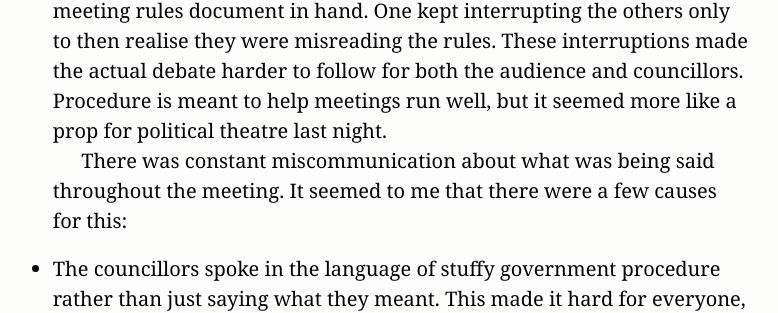
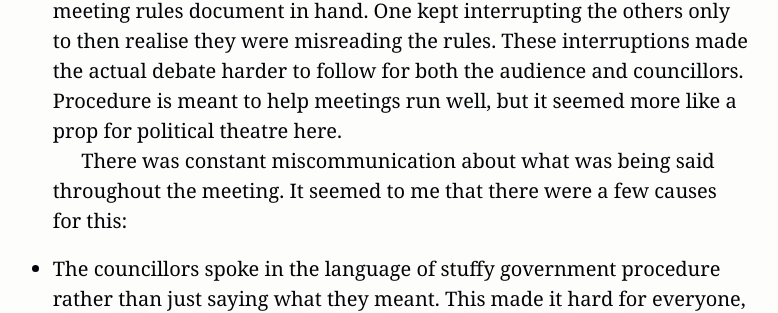
Before and after one commit to equivalentideas/home, a Jekyll site: the page built from _posts/2016-02-29-waverley-council-meeting.markdown, in a window 1280 px wide and 900 px high, scrolled down 1656 px. Shown: the part 353-666 px from the top of the window, without its empty margins (237-1015 px from the left). Built offline with Jekyll 4.4.1, drawn with Linux system fonts in a browser that asks for light colours; nearby versions of some CDN libraries; some of the changed text lies outside the part shown.

Commit message:
Remove old date reference

```diff
--- a/_posts/2016-02-29-waverley-council-meeting.markdown
+++ b/_posts/2016-02-29-waverley-council-meeting.markdown
@@ -67,7 +67,7 @@ only to then realise they were misreading the rules.
 These interruptions made the actual debate harder to follow
 for both the audience and councillors.
 Procedure is meant to help meetings run well,
-but it seemed more like a prop for political theatre last night.
+but it seemed more like a prop for political theatre here.
 
 There was constant miscommunication
 about what was being said throughout the meeting.
```
